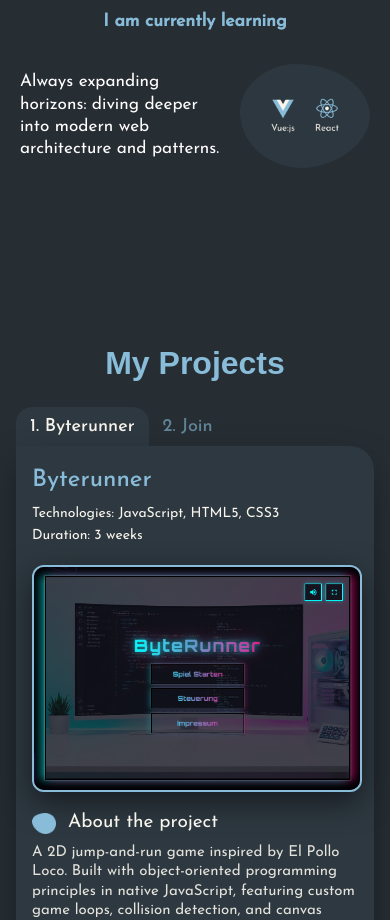
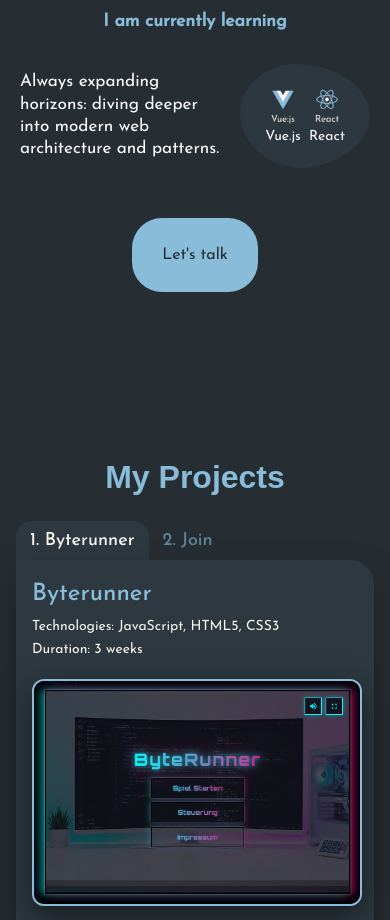
Before and after one commit to marcel-schmitz-dev/Portfolio, an Angular app in the folder marcel-schmitz-portfolio/: page / in a window 390 px wide. Shown: the part 1520-2440 px from the top of the page. Built offline with nearby package versions, Linux system fonts and the light colour scheme; a web font is replaced by a local one.

Commit message:
Let's talk button added below Skill  in the mobile view, linked to the Contact section.

```diff
--- a/marcel-schmitz-portfolio/src/app/features/skills/skills.html
+++ b/marcel-schmitz-portfolio/src/app/features/skills/skills.html
@@ -9,6 +9,7 @@
             <div class="icon-wrapper">
               <img [src]="skill.icon" [alt]="skill.name" class="skill-icon" />
             </div>
+            <span class="skill-name">{{ skill.label }}</span>
           </div>
         }
       </div>
@@ -22,6 +23,7 @@
                 <div class="icon-wrapper">
                   <img [src]="item.icon" [alt]="item.name" class="skill-icon" />
                 </div>
+                <span class="learning-name">{{ item.name }}</span>
               </div>
             }
           </div>
@@ -29,5 +31,7 @@
         </div>
       </div>
     </div>
+
+    <a href="#contact" class="skills-cta">{{ t.buttonText }}</a>
   </div>
 </section>
--- a/marcel-schmitz-portfolio/src/app/features/skills/skills.scss
+++ b/marcel-schmitz-portfolio/src/app/features/skills/skills.scss
@@ -168,6 +168,31 @@
     }
   }
 
+  .skills-cta {
+    display: none;
+
+    @media (max-width: 900px) {
+      display: flex;
+      align-items: center;
+      justify-content: center;
+      width: fit-content;
+      height: 3rem;
+      margin: 40px auto 0;
+      padding: 0.81rem 1.875rem;
+      border-radius: 1.875rem;
+      background: #89BCD9;
+      color: #252D33;
+      font-family: 'Josefin Sans', sans-serif;
+      font-size: 1rem;
+      text-decoration: none;
+      transition: filter 0.2s ease;
+
+      &:hover {
+        filter: brightness(1.1);
+      }
+    }
+  }
+
   @media (max-width: 600px) {
     padding: 80px 20px;
 
@@ -179,6 +204,7 @@
     .skills-content-wrapper {
       gap: 40px;
     }
+
 
     .skills-grid {
       display: flex;
@@ -225,11 +251,11 @@
       }
 
       .learning-title {
-  grid-area: title;
-  text-align: center;
-  margin: 0;
-  color: #89BCD9;
-}
+        grid-area: title;
+        text-align: center;
+        margin: 0;
+        color: #89BCD9;
+      }
 
       .learning-text {
         grid-area: text;
--- a/marcel-schmitz-portfolio/src/app/features/skills/skills.ts
+++ b/marcel-schmitz-portfolio/src/app/features/skills/skills.ts
@@ -13,32 +13,34 @@ export class Skills {
     de: {
       title: 'Fähigkeiten',
       learningTitle: 'Lerne ich gerade',
-      learningText: 'Am Puls der Zeit – vertiefe kontinuierlich Architekturmuster und moderne Web-Konzepte.'
+      learningText: 'Am Puls der Zeit – vertiefe kontinuierlich Architekturmuster und moderne Web-Konzepte.',
+      buttonText: 'Lass uns sprechen'
     },
     en: {
       title: 'My Skills',
       learningTitle: 'I am currently learning',
-      learningText: 'Always expanding horizons: diving deeper into modern web architecture and patterns.'
+      learningText: 'Always expanding horizons: diving deeper into modern web architecture and patterns.',
+      buttonText: "Let's talk"
     }
   };
 
   skillList = [
-  { name: 'Angular', icon: './assets/Skills/Angular.png' },
-  { name: 'TypeScript', icon: './assets/Skills/TypeScript.png' },
-  { name: 'JavaScript', icon: './assets/Skills/JavaScript.png' },
-  { name: 'HTML5', icon: './assets/Skills/HTML.png' },
-  { name: 'CSS3', icon: './assets/Skills/CSS.png' },
-  { name: 'REST-API', icon: './assets/Skills/REST-API.png' },
-  { name: 'Supabase', icon: './assets/Skills/Supabase.png' },
-  { name: 'Git', icon: './assets/Skills/Git.png' },
-  { name: 'Material Design', icon: './assets/Skills/MaterialDesign.png' },
-  { name: 'Scrum', icon: './assets/Skills/scrum.png' },
-];
+    { name: 'Angular', label: 'Angular', icon: './assets/Skills/Angular.png' },
+    { name: 'TypeScript', label: 'TypeScript', icon: './assets/Skills/TypeScript.png' },
+    { name: 'JavaScript', label: 'JavaScript', icon: './assets/Skills/JavaScript.png' },
+    { name: 'HTML5', label: 'HTML', icon: './assets/Skills/HTML.png' },
+    { name: 'CSS3', label: 'CSS', icon: './assets/Skills/CSS.png' },
+    { name: 'REST-API', label: 'REST-API', icon: './assets/Skills/REST-API.png' },
+    { name: 'Supabase', label: 'Supabase', icon: './assets/Skills/Supabase.png' },
+    { name: 'Git', label: 'Git', icon: './assets/Skills/Git.png' },
+    { name: 'Material Design', label: 'Material', icon: './assets/Skills/MaterialDesign.png' },
+    { name: 'Scrum', label: 'Scrum', icon: './assets/Skills/scrum.png' },
+  ];
 
-learningList = [
-  { name: 'React', icon: './assets/Skills/React.png' },
-  { name: 'Vue.js', icon: './assets/Skills/Vue.png' },
-];
+  learningList = [
+    { name: 'React', icon: './assets/Skills/React.png' },
+    { name: 'Vue.js', icon: './assets/Skills/Vue.png' },
+  ];
 
   get t() {
     return this.translations[this.lang] || this.translations.de;
```
Also changed, not shown: marcel-schmitz-portfolio/public/assets/Skills/lets-talk.png (added).
